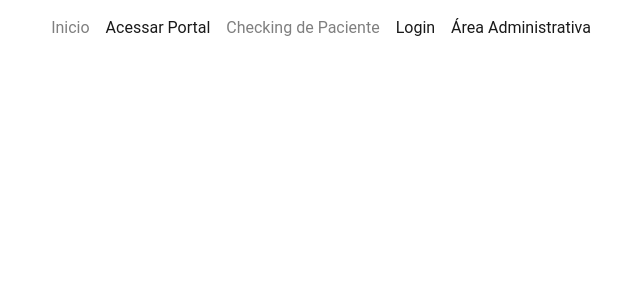
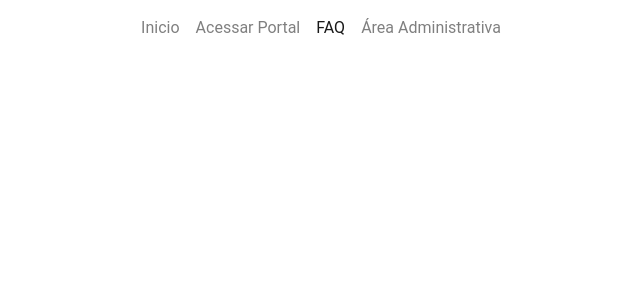
Before and after one commit to Lucasark/ES2-EasyCaf-, a React (Create React App) app: page /menu in a window 1280 px wide. Shown: the top 300 px of the page, without its empty margins (319-959 px from the left). Built offline with nearby package versions, Linux system fonts and the light colour scheme.

Commit message:
Ajuste do menu Navbar

```diff
--- a/src/components/Navbars/MenuNavBar.jsx
+++ b/src/components/Navbars/MenuNavBar.jsx
@@ -2,28 +2,21 @@ import React, { useState } from "react";
 import { NavLink, Route, Switch } from "react-router-dom";
 import { NavItem, Navbar, Nav } from "react-bootstrap";
 
-import CheckingPaciente from "../CadastroPaciente/CheckingPaciente";
-import CadastroPaciente from "../CadastroPaciente/CadastroPaciente";
-import CadastroExame from "../CadastroPaciente/CadastroExame";
 import Inicio from "../Menu/Inicio";
+import LoginAdmin from "../Menu/LoginAdmin";
+import LoginPortal from "../Menu/LoginPortal";
 
 const routes = [
     {
-        path: "/chekingpaciente",
-        name: "checkingpaciente",
-        component: CheckingPaciente,
+        path: "/login",
+        name: "login",
+        component: LoginPortal,
         layout: "/menu"
     },
     {
-        path: "/cadastropaciente",
-        name: "cadastropaciente",
-        component: CadastroPaciente,
-        layout: "/menu"
-    },
-    {
-        path: "/cadastroexame",
-        name: "checkingpaciente",
-        component: CadastroExame,
+        path: "/admin",
+        name: "admin",
+        component: LoginAdmin,
         layout: "/menu"
     },
     {
@@ -61,16 +54,13 @@ export default function MenuNavBar(){
                         <NavLink to="/menu/inicio" className="nav-link" >Inicio</NavLink>
                     </NavItem>
                     <NavItem>
-                        <NavLink to="#" className="nav-link" >Acessar Portal</NavLink>
+                        <NavLink to="/menu/login" className="nav-link" >Acessar Portal</NavLink>
                     </NavItem>
                     <NavItem>
-                        <NavLink to="/menu/chekingpaciente" className="nav-link" >Checking de Paciente</NavLink>
+                        <NavLink to="#" className="nav-link" >FAQ</NavLink>
                     </NavItem>
                     <NavItem>
-                        <NavLink to="#" className="nav-link" >Login</NavLink>
-                    </NavItem>
-                    <NavItem>
-                        <NavLink to="#" className="nav-link" >Área Administrativa</NavLink>
+                        <NavLink to="/menu/admin" className="nav-link" >Área Administrativa</NavLink>
                     </NavItem>
                 </Nav>
             </Navbar>
```
